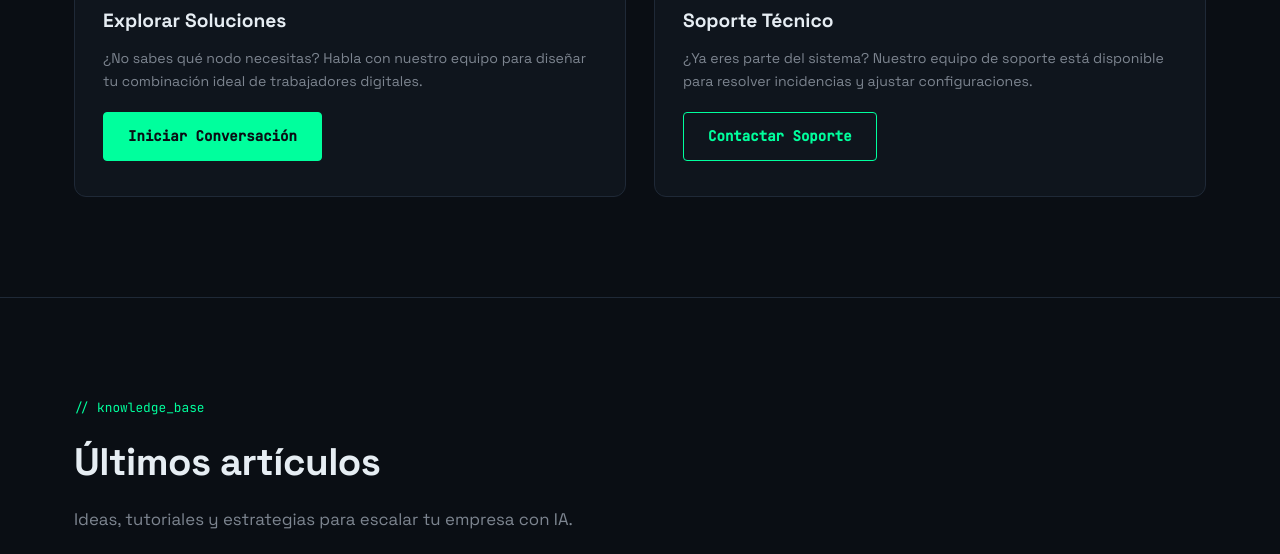
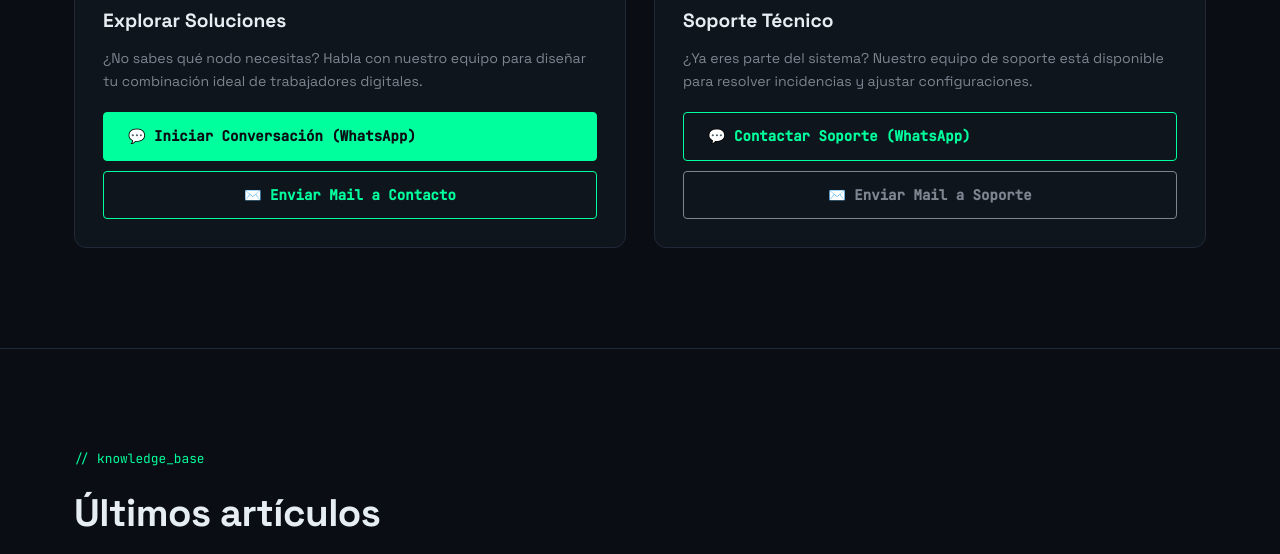
Before and after one commit to jhonnycastle81/tuempleadoia-store, a plain HTML site: page index.html in a window 1280 px wide. Shown: the part 2104-2658 px from the top of the page. Drawn offline with Linux system fonts and the light colour scheme.

Commit message:
Update contact options with WhatsApp and email links

```diff
--- a/index.html
+++ b/index.html
@@ -216,7 +216,10 @@
         <div class="support-content">
           <h3>Explorar Soluciones</h3>
           <p>¿No sabes qué nodo necesitas? Habla con nuestro equipo para diseñar tu combinación ideal de trabajadores digitales.</p>
-          <a href="https://wa.me/525551000359?text=Hola,%20vengo%20de%20tuempleadoia.store%20y%20quiero%20explorar%20soluciones%20(M%C3%A9xico)" class="btn btn-solid">Iniciar Conversación</a>
+          <div style="display:flex; flex-direction:column; gap:10px;">
+            <a href="https://wa.me/525551000359?text=Hola,%20vengo%20de%20tuempleadoia.store%20y%20quiero%20explorar%20soluciones" class="btn btn-solid">💬 Iniciar Conversación (WhatsApp)</a>
+            <a href="mailto:contacto@tuempleadoia.store?subject=Init%20Connection%20-%20Consulta%20Web&body=Hola%20equipo%20de%20TuEmpleadoIA,%0A%0AEstoy%20interesado%20en%20explorar%20soluciones%20con%20IA.%0A%0AMis%20datos:%0A-%20Nombre:%0A-%20Empresa:%0A-%20Requerimiento:" class="btn" style="text-align:center;">✉️ Enviar Mail a Contacto</a>
+          </div>
         </div>
       </div>
       <div class="support-card">
@@ -224,7 +227,10 @@
         <div class="support-content">
           <h3>Soporte Técnico</h3>
           <p>¿Ya eres parte del sistema? Nuestro equipo de soporte está disponible para resolver incidencias y ajustar configuraciones.</p>
-          <a href="https://wa.me/51941463997?text=Hola,%20vengo%20de%20tuempleadoia.store%20y%20necesito%20soporte%20t%C3%A9cnico%20(Per%C3%BA)" class="btn">Contactar Soporte</a>
+          <div style="display:flex; flex-direction:column; gap:10px;">
+            <a href="https://wa.me/51941463997?text=Hola,%20vengo%20de%20tuempleadoia.store%20y%20necesito%20soporte%20t%C3%A9cnico" class="btn">💬 Contactar Soporte (WhatsApp)</a>
+            <a href="mailto:soporte@tuempleadoia.store?subject=System%20Support%20Request&body=Hola%20equipo%20de%20Soporte,%0A%0ANecesito%20ayuda%20con%20mi%20sistema.%0A%0AMis%20datos:%0A-%20Nombre:%0A-%20Empresa:%0A-%20Descripci%C3%B3n%20del%20error:" class="btn btn-solid" style="text-align:center; background:transparent; border-color:var(--dim); color:var(--dim);">✉️ Enviar Mail a Soporte</a>
+          </div>
         </div>
       </div>
     </div>
```
